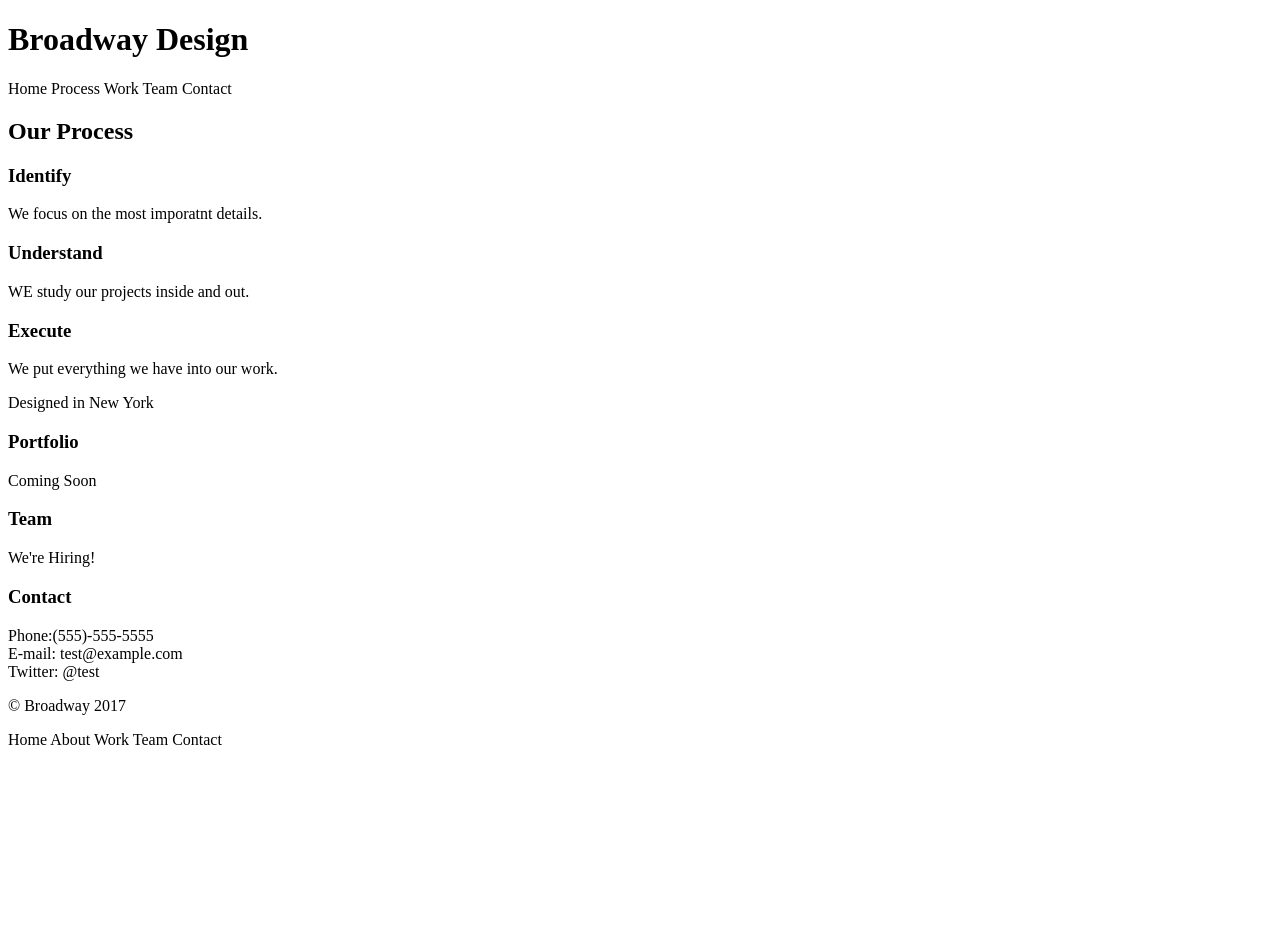
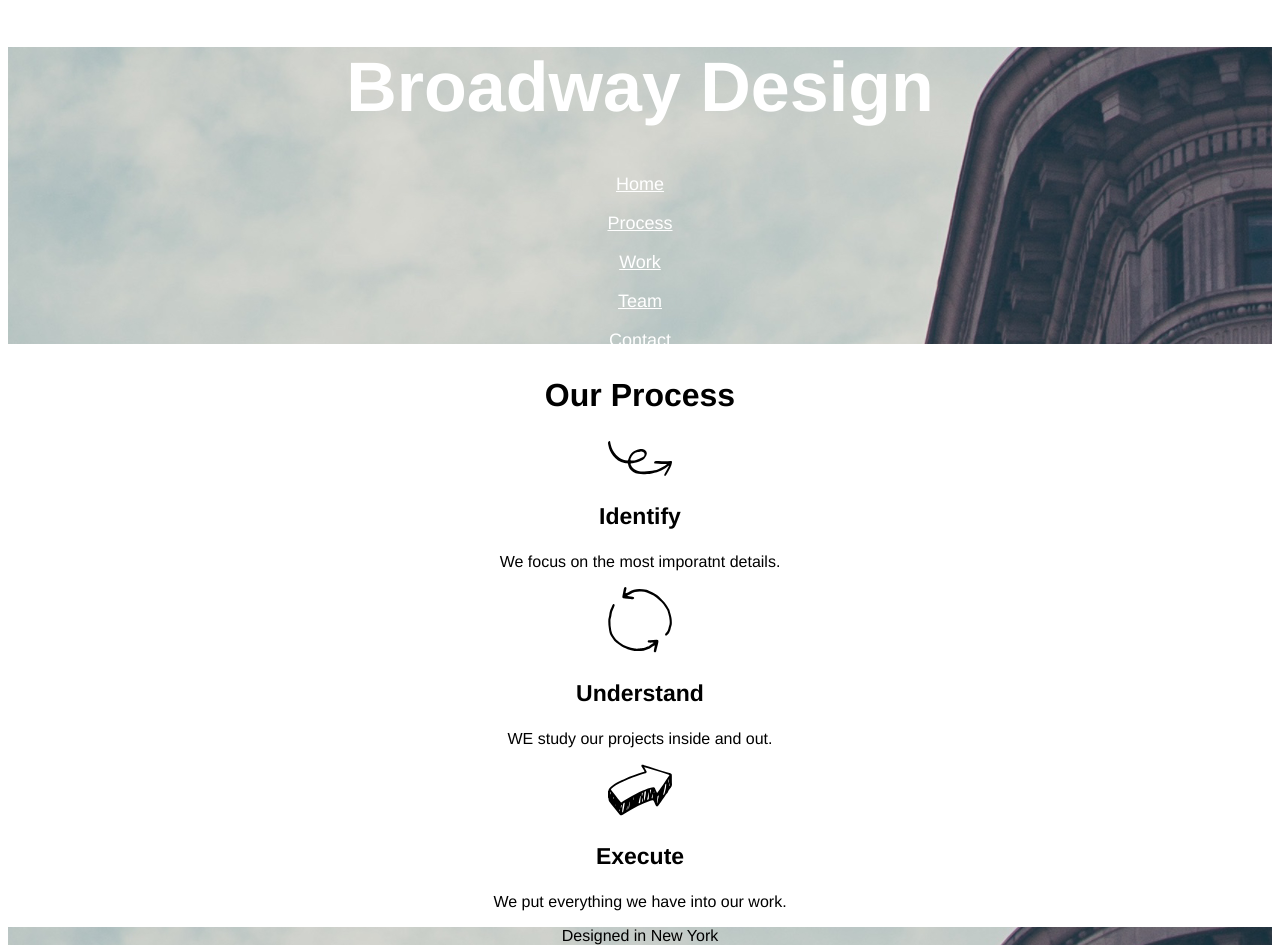
Before and after one commit to cactuskiwi/broadway, a plain HTML site: page index.html in a window 1280 px wide. Shown: the top 948 px of the page. Before the commit the page ends 800 px from the top, so only its background shows below. Drawn offline with Linux system fonts and the light colour scheme; files whose address does not match are found by name.

Commit message:
lastest version before background image.

```diff
--- a/index.html
+++ b/index.html
@@ -11,23 +11,23 @@
 
 <div>
   <h1>Broadway Design</h1>
-  <a>Home</a>
-  <a>Process</a>
-  <a>Work</a>
-  <a>Team</a>
-  <a>Contact</a>
+  <a href="Home">Home</a><br /><br />
+  <a href="Process">Process</a><br /><br />
+  <a href="Work">Work</a><br /><br />
+  <a href="Team">Team</a><br /><br />
+  <a href="Contact">Contact</a>
 </div>
 
 <!-- main content -->
 
 <h2>Our Process</h2>
-
+<p> <img src="C:\Users\cactu\Projects\Broadway\resources\identify.svg"></p>
 <h3>Identify</h3>
 <p>We focus on the most imporatnt details.</p>
-
+<p> <img src="C:\Users\cactu\Projects\Broadway\resources\understand.svg"></p>
 <h3>Understand</h3>
 <p>WE study our projects inside and out.</p>
-
+<p> <img src="C:\Users\cactu\Projects\Broadway\resources\execute.svg"></p>
 <h3>Execute</h3>
 <p>We put everything we have into our work.</p>
 
--- a/resources/css/style.css
+++ b/resources/css/style.css
@@ -0,0 +1,42 @@
+html {
+  text-align: center;
+  font-family: Helvetica, sans-serif;
+}
+
+h1 {
+  font-size: 70px;
+  font-weight: bold;
+  color: white;
+}
+
+div {
+  background-image: url("C:\Users\cactu\Projects\Broadway\resources\the-flatiron-building.png");
+  background-repeat: no-repeat;
+}
+
+a {
+  color: white;
+  font-size: 18px;
+}
+
+h2 {
+  font-size: 32px;
+  font-weight: bold;
+}
+
+h3 {
+  font-size: 23px;
+  font-weight: bold;
+}
+
+<p {
+  font-size: 14px;
+}
+
+
+
+footer{
+  color: white;
+  font-size: 11px;
+  background-color: dimgray;
+}
```
